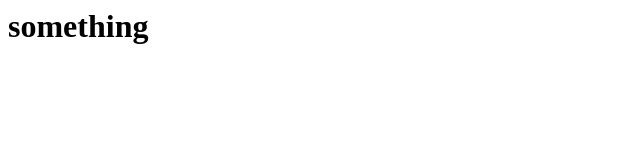
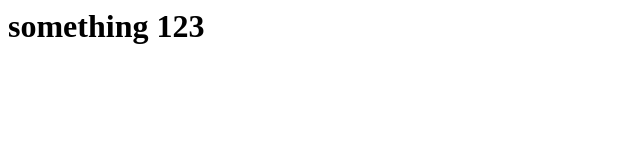
Before and after one commit to ZaichenkoViktoriia/my-project1, a plain HTML site: page index.html in a window 1280 px wide. Shown: the full height of the page, 0-640 px from the left. Drawn offline with Linux system fonts and the light colour scheme.

Commit message:
Update index.html

```diff
--- a/index.html
+++ b/index.html
@@ -1,4 +1,4 @@
-<h1>something</h1>
+<h1>something 123</h1>
 <p>news</p>
 <style>
     p{
```
